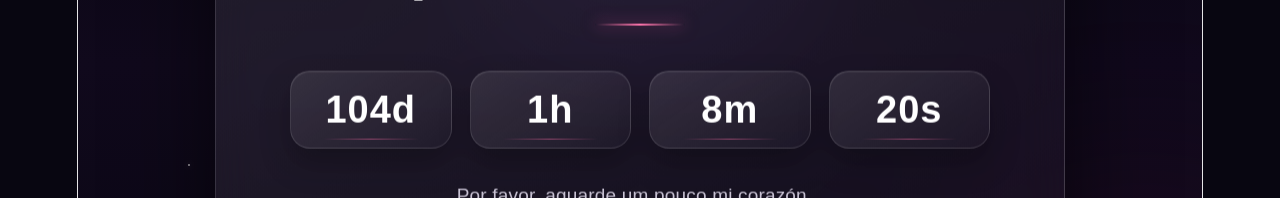
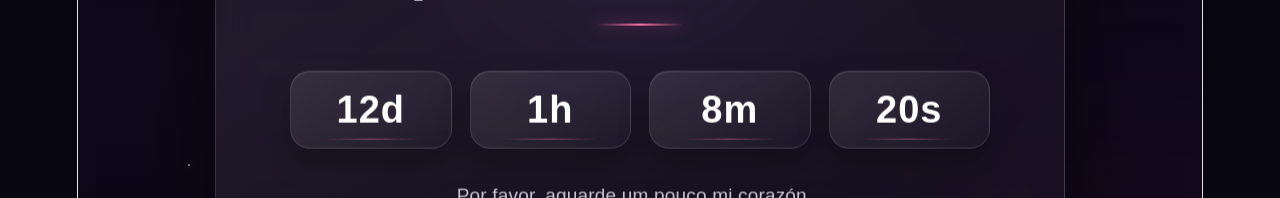
Before and after one commit to pierrelouis9-del/Projeto-Annive, a React (Vite) app: page /Tempo in a window 1280 px wide. Shown: the part 336-534 px from the top of the page. Built offline with nearby package versions, Linux system fonts and the light colour scheme.

Commit message:
Update tempo.jsx

```diff
--- a/src/componentes/tempo.jsx
+++ b/src/componentes/tempo.jsx
@@ -4,7 +4,7 @@ import './tempo.css';
 
 function Tempo() {
     const navigate = useNavigate();
-    const targetDate = new Date('2027-01-01T00:00:00');
+    const targetDate = new Date('2026-10-01T00:00:00');
 
     const [estArrive, setEstArrive] = useState(false);
     const [tempsRestant, setTempsRestant] = useState({
```
